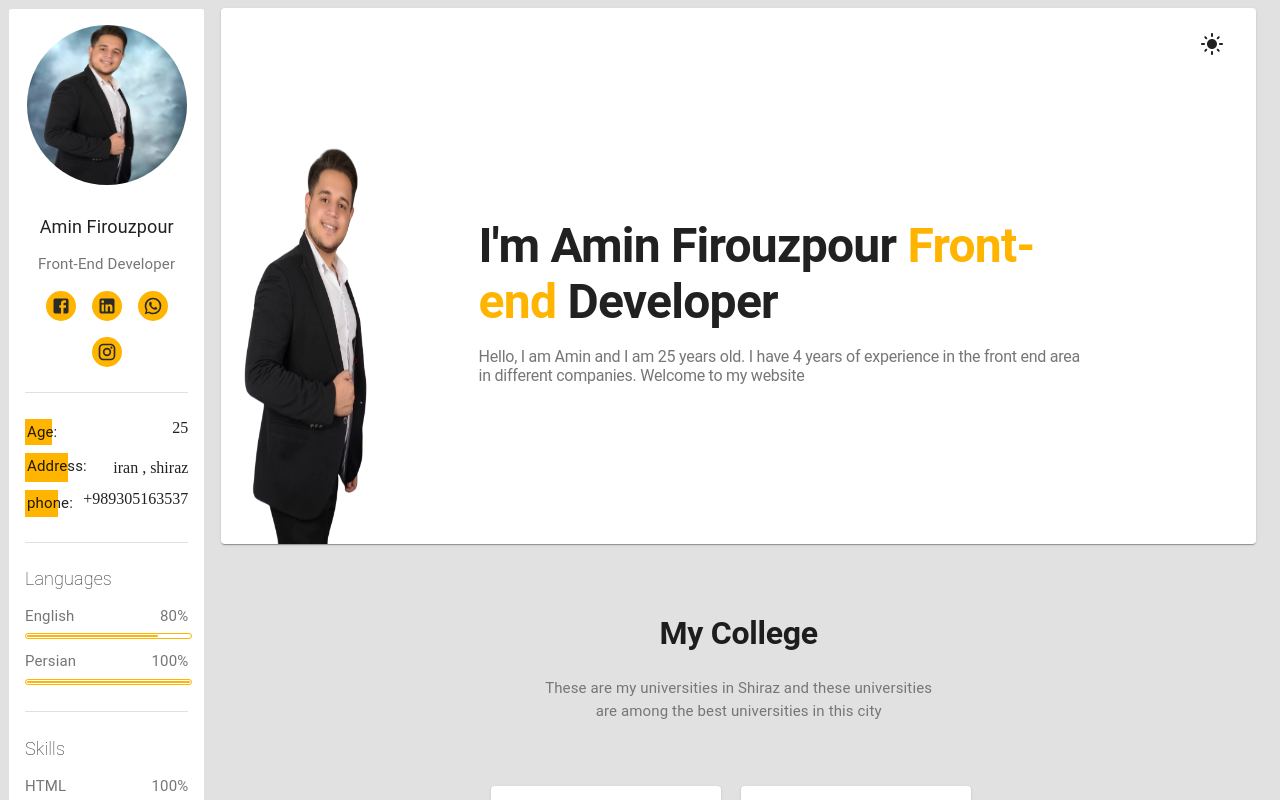
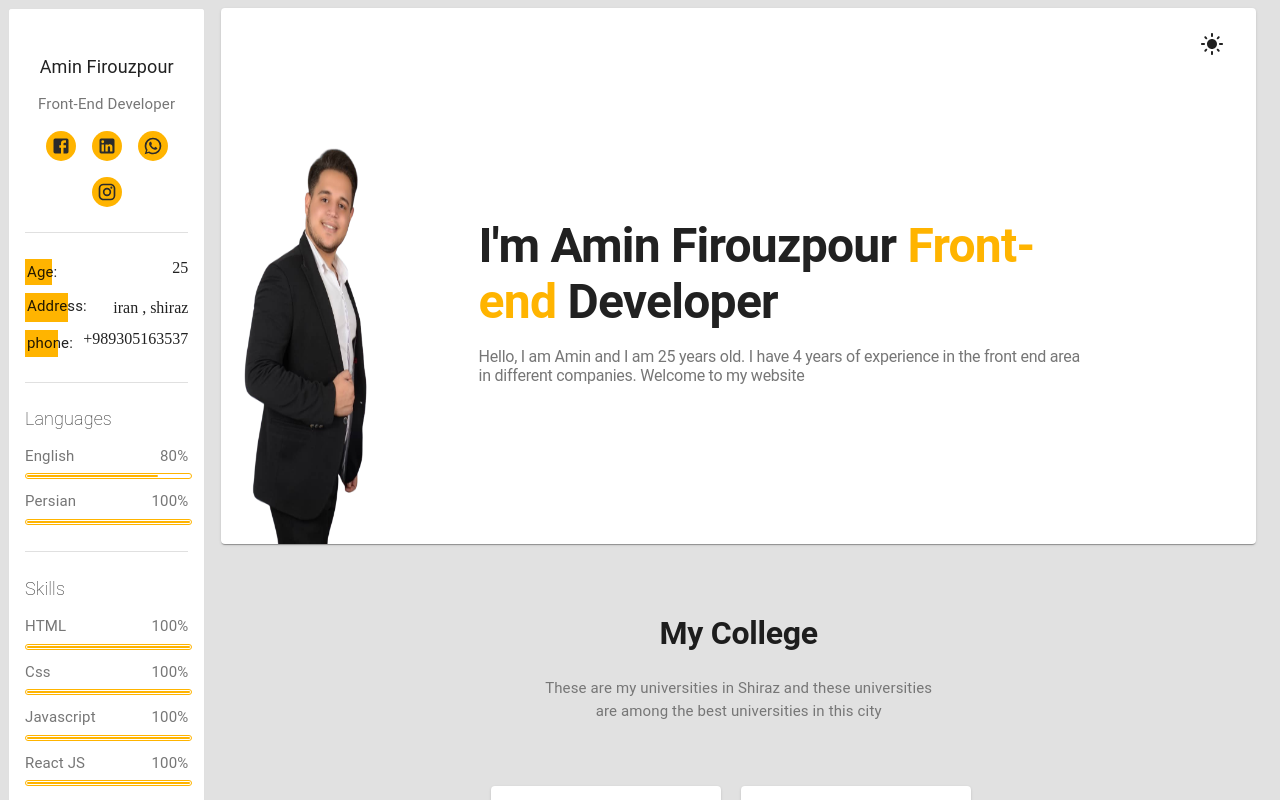
Before and after one commit to Aminfrp/amin-frp, a React (Create React App) app: page / in a window 1280 px wide. Shown: the top 800 px of the page. Built offline with nearby package versions, Linux system fonts and the light colour scheme.

Commit message:
fix: :bug: remove apatar

```diff
--- a/src/components/layouts/sidebar/Sidebar.tsx
+++ b/src/components/layouts/sidebar/Sidebar.tsx
@@ -23,12 +23,12 @@ const Sidebar = ({ toggleDrawer }: { toggleDrawer: any }) => {
           alignItems: "center",
         }}
       >
-        <Avatar
+        {/* <Avatar
           alt="Remy Sharp"
           src="/profile.jpeg"
           imgProps={{ style: { objectFit: "fill", height: "140%" } }}
           sx={{ width: 160, height: 160 }}
-        />
+        /> */}
         <Typography variant="h4" fontSize={"18px"} mt={"31px"} mb={"15px"}>
           Amin Firouzpour
         </Typography>
```
